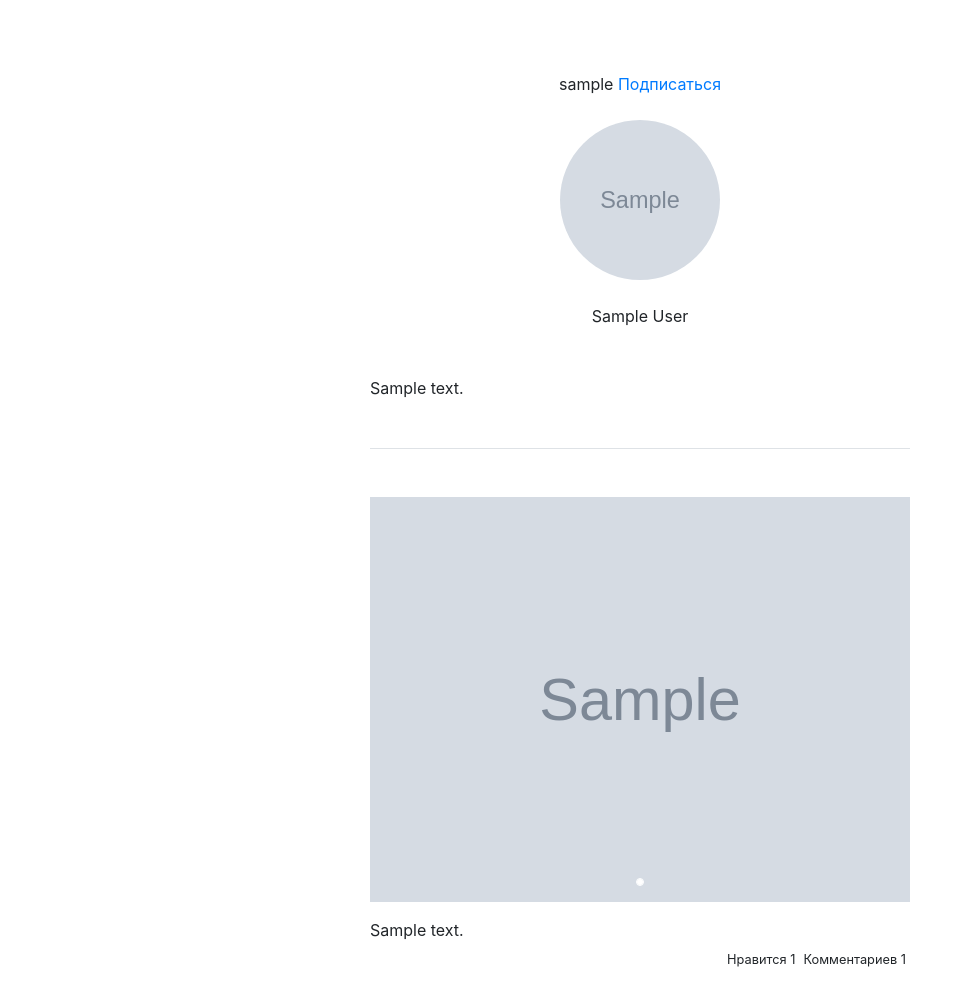
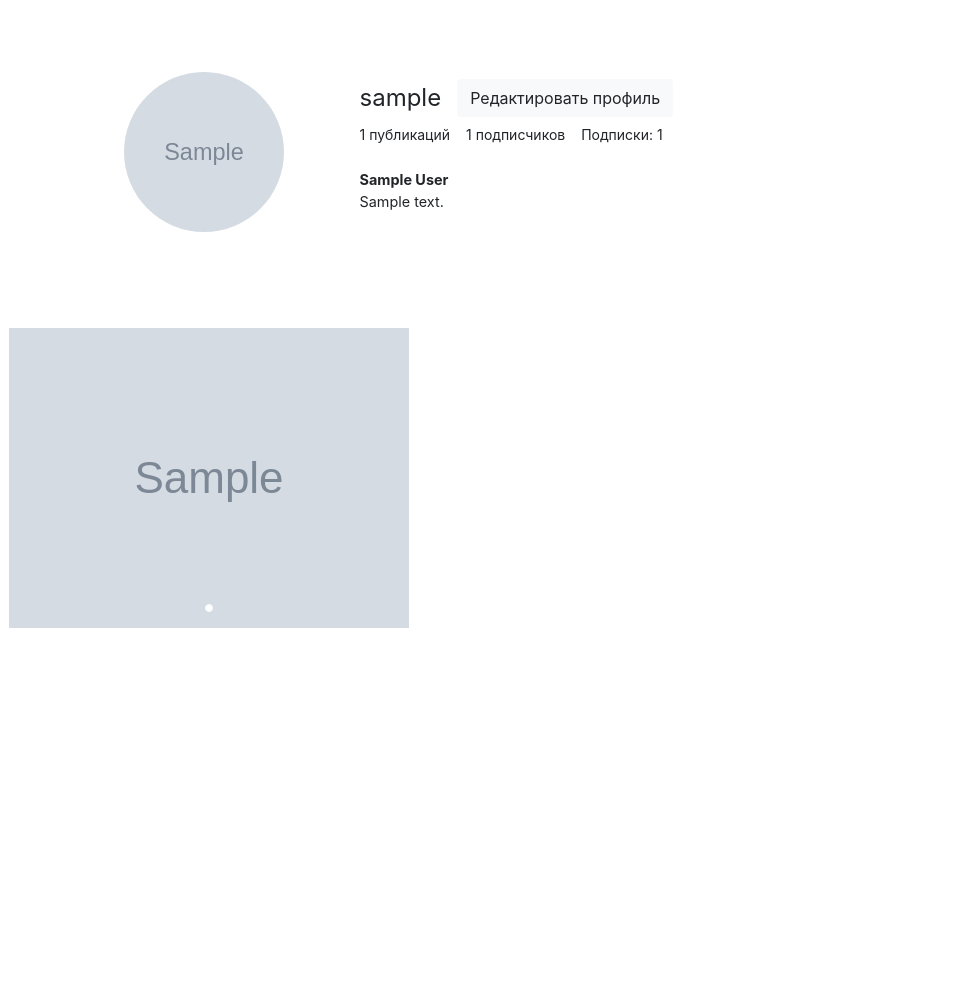
Before and after one commit to Gashiykh/instagram, a Django app: template instagram/templates/instagram/user_profile.html in a window 1280 px wide. Shown: the part 56-1050 px from the top of the page, without its empty margins (0-964 px from the left). After the commit the page ends 684 px from the top, so only its background shows below. Run offline with Django 3.2, Linux system fonts and the light colour scheme; a user stored in the database is signed in; tables that the repository leaves empty hold one stand-in row (values such as "Sample post"); the template is opened without the code that fills it: values that come from a table or form of the project are taken from there, most other values are stand-ins (such as "Sample title", 1, 10 or a date in 2020); grey boxes marked "Sample" are stand-in pictures; some libraries are stand-ins or nearby versions.

Commit message:
Исправлено отображение профиля пользователя.

```diff
--- a/instagram/templates/instagram/user_profile.html
+++ b/instagram/templates/instagram/user_profile.html
@@ -1,26 +1,48 @@
 {% extends 'base.html' %}
 
 {% block content %}
-<div class="container d-flex flex-column align-items-center mt-5">
-    <div class="my-4">
-        <span>{{ object.username }}</span>
-        <a href="{% url 'follow' object.id %}">Подписаться</a>
+<div class="container d-flex mt-5 p-4">
+    <div class="col-sm-3">
+        <img src="{{ MEDIA_URL }}{{ user.avatar }}" class="avatar big-avatar">
     </div>
     <div>
-        <img src="{{ MEDIA_URL }}{{ user.avatar }}" class="avatar big-avatar">
+        <div class="row align-items-center">
+            <span class="py-2" style="font-size: 1.5rem;">{{ object.username }}</span>
+            <a href="{% url 'profile' request.user.id %}"
+               class="btn btn-light mx-3">Редактировать профиль</a>
+            {% if request.user != object %}
+            <a href="{% url 'follow' object.id %}"
+               class="btn btn-light mx-3">Подписаться</a>
+            {% endif %}
         </div>
-    <div class="my-4">
-        <span>{{ object.get_full_name }}</span>
+        <div class="row">
+            <small>
+                {{ object.post_count }} публикаций
+            </small>
+            <small class="mx-3">
+                {{ follower_count }} подписчиков
+            </small>
+            <small>
+                Подписки: {{ following_count }}
+            </small>
         </div>
-    <div class="w-50 my-4">
-        <span>{{ object.description }}</span>
+        <div class="row flex-column mt-4">
+            <div class="font-weight-bold" style="font-size: .9rem;">
+                {{ object.get_full_name }}
+            </div>
+            <div style="font-size: .9rem;">
+                {{ object.description }}
+            </div>
+        </div>
+    </div>
 </div>
 {% for post in object.posts.all %}
-    <div class="border-top w-50 my-4 pt-5">
-        <div id="carouselIndicators" class="carousel slide" data-ride="carousel">
+{% with counter=forloop.counter0 %}
+<div class="row w-25 justify-content-center my-4 pt-5">
+    <div id="carouselIndicators{{ counter }}" class="carousel slide" data-ride="carousel">
         <ol class="carousel-indicators">
             {% for image in post.images.all %}
-                <li data-target="#carouselIndicators"
+            <li data-target="#carouselIndicators{{ counter }}"
                 data-slide-to="{{ forloop.counter0 }}"
                 {% if forloop.first %}
                 class="active"
@@ -35,23 +57,12 @@
                 active
                 {% endif %}
                 ">
-                    <img src="{{ MEDIA_URL }}{{ image.image }}" class="d-block mx-auto w-100">
+                <img src="{{ MEDIA_URL }}{{ image.image }}" class="d-block mx-auto">
             </div>
             {% endfor %}
         </div>
     </div>
-        <div class="mt-3">
-            {{ post.description }}
 </div>
-        <div class="d-flex justify-content-end mt-1">
-            <div class="mx-1">
-                <span class="status">Нравится {{ post.like_count }}</span>
-            </div>
-            <div class="mx-1">
-                <small class="status">Комментариев {{ post.comment_count }}</small>
-            </div>
-        </div>
-    </div>
+{% endwith %}
 {% endfor %}
-</div>
 {% endblock %}
```
Lines whose indentation alone changed are shown as unchanged.
